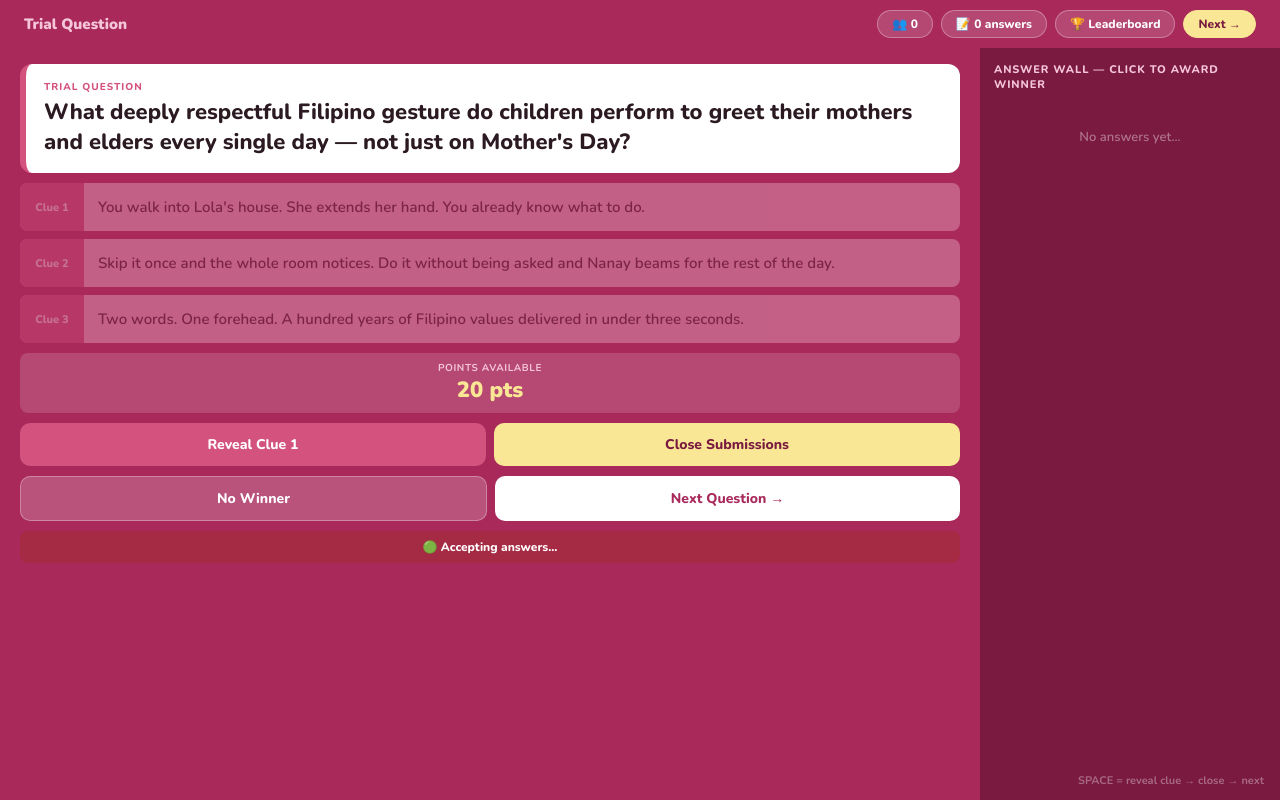
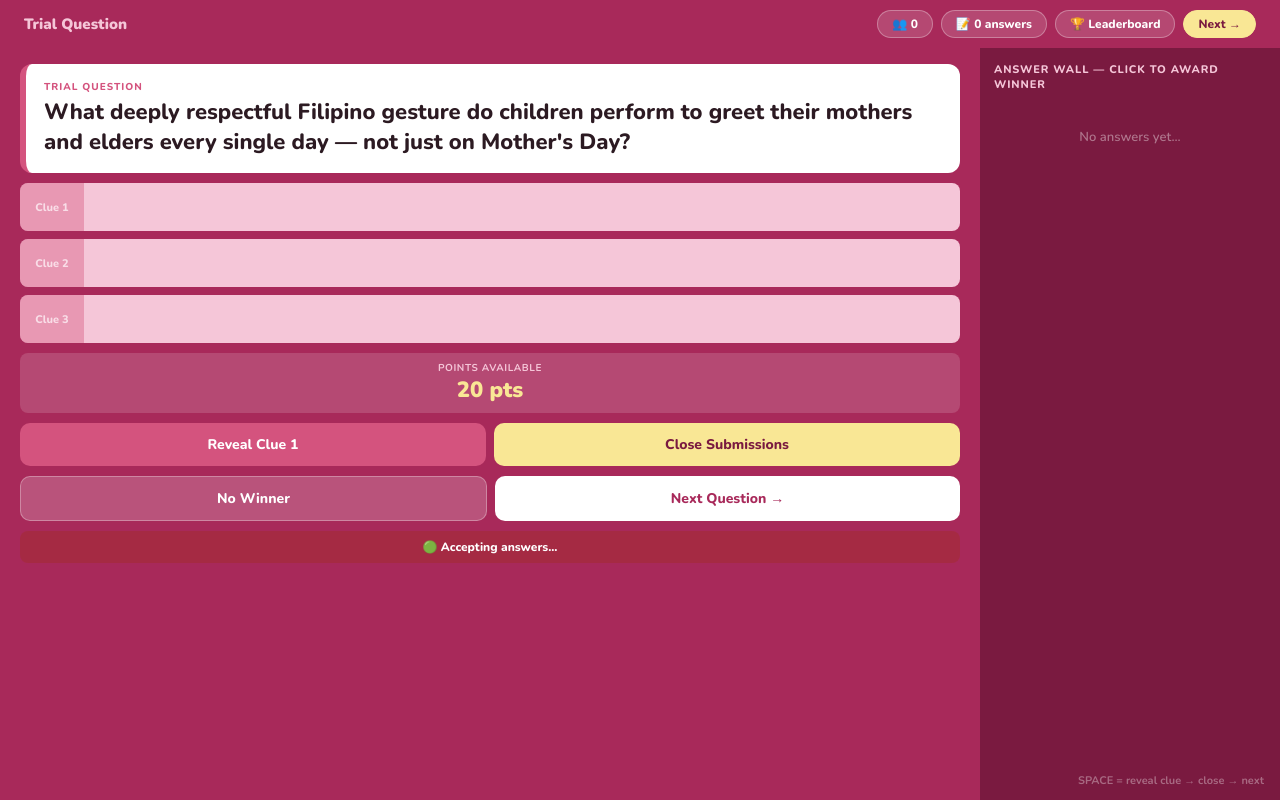
Before and after one commit to SHEENratensei/nanay-trivia, a website: page public/host.html in a window 1280 px wide. Both pictures are taken after a click on the button "Start Game →". Drawn offline with nearby package versions, Linux system fonts and the light colour scheme.

Commit message:
Update host.html
Two bugs patched:
Bug 1 — Clues now fully hidden until you reveal them. The text is invisible (not just dimmed) — not even a squinting participant can read them.
Bug 2 — Join button fixed — rewrote the event listeners cleanly so nothing crashes on page load.

```diff
--- a/public/host.html
+++ b/public/host.html
@@ -46,8 +46,11 @@ body{display:flex;flex-direction:column;height:100vh;width:100vw}
 .host-q-text{font-size:clamp(16px,2vw,22px);font-weight:800;color:#2C1A22;line-height:1.35}
 
 /* Clue cards */
-.host-clue{background:#F5C6D8;border-radius:8px;display:flex;align-items:stretch;overflow:hidden;min-height:48px;opacity:.35;transition:opacity .3s}
-.host-clue.shown{opacity:1}
+.host-clue{background:#F5C6D8;border-radius:8px;display:flex;align-items:stretch;overflow:hidden;min-height:48px;transition:all .3s}
+.host-clue .host-clue-txt{color:transparent;transition:color .3s;user-select:none}
+.host-clue.shown .host-clue-txt{color:#2C1A22}
+.host-clue-badge{opacity:.4;transition:opacity .3s}
+.host-clue.shown .host-clue-badge{opacity:1}
 .host-clue-badge{background:#D4537E;color:#fff;font-size:11px;font-weight:800;padding:0 12px;display:flex;align-items:center;min-width:64px;justify-content:center}
 .host-clue-txt{font-size:clamp(13px,1.5vw,15px);color:#2C1A22;padding:10px 14px;font-weight:600;line-height:1.35;display:flex;align-items:center}
 
```
